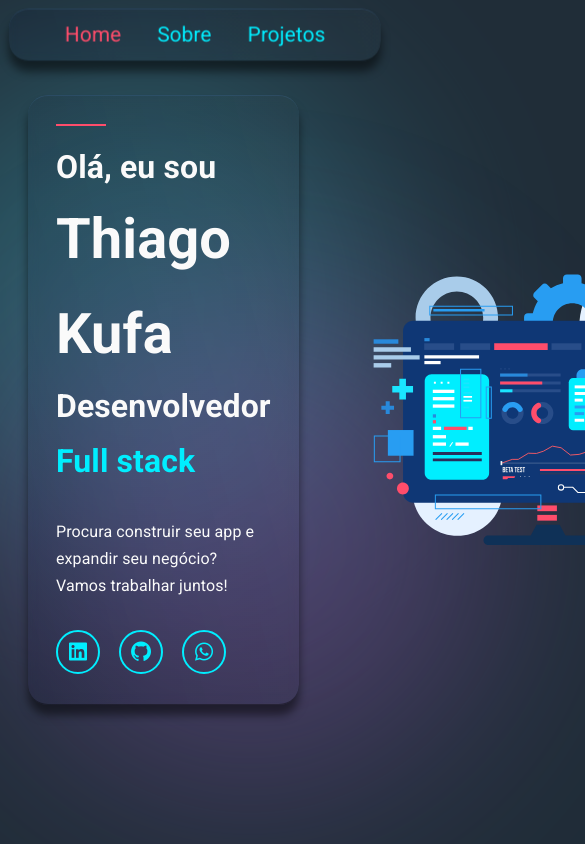
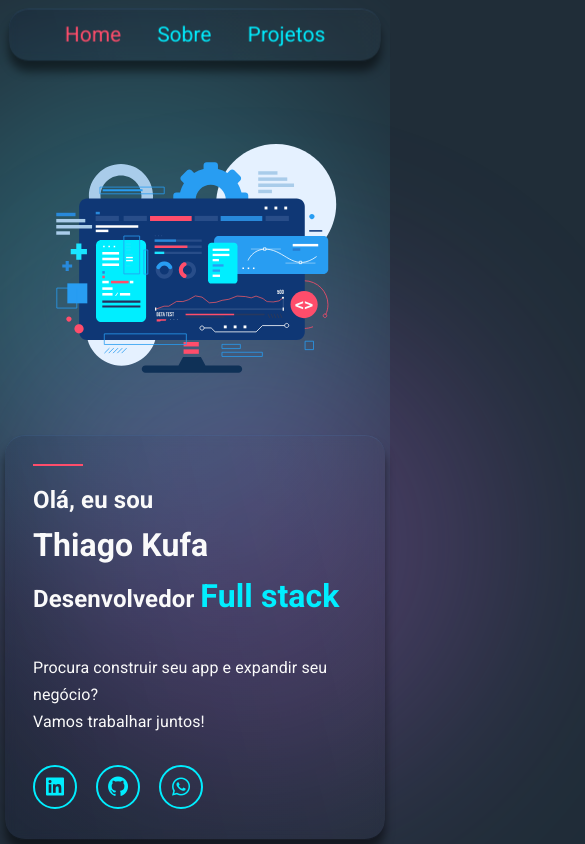
Before and after one commit to ThiagoKufa/thiago-kufa, a SvelteKit app: page / in a window 390 px wide. Shown: the top 844 px of the page, 585 px wide, since content can reach past the window. Built offline with nearby package versions, Linux system fonts and the light colour scheme.

Commit message:
style: media-screen max-width: 956px

```diff
--- a/src/components/icons/HeroImage.svelte
+++ b/src/components/icons/HeroImage.svelte
@@ -405,4 +405,9 @@
 	svg {
 		height: 450px;
 	}
+	@media only screen and (max-width: 956px) {
+		svg {
+			height: 350px;
+		}
+	}
 </style>
--- a/src/routes/+page.svelte
+++ b/src/routes/+page.svelte
@@ -31,7 +31,7 @@
 			</div>
 		</div>
 	</div>
-	<div class="hero__content">
+	<div class="hero__content svg-img">
 		<HeroImage />
 	</div>
 </header>
@@ -41,7 +41,6 @@
 		display: flex;
 		padding: 0 var(--spacing-10);
 		gap: var(--spacing-10);
-		height: var(--screens-sm);
 	}
 	.hero__content {
 		display: flex;
@@ -49,7 +48,6 @@
 		flex: 1;
 		justify-content: center;
 		align-items: center;
-		/* border: 1px solid var(--color-primary); */
 	}
 	.description-wrap {
 		display: flex;
@@ -100,4 +98,29 @@
 		color: #38556d;
 		box-shadow: 0 0 20px #0ef;
 	}
+
+	@media only screen and (max-width: 956px) {
+		.hero {
+			flex-direction: column-reverse;
+			justify-content: flex-end;
+
+			gap: 0;
+			padding: 5px;
+			min-height: 100vh;
+			min-height: 100dvh;
+		}
+		.hero__content {
+			flex: none;
+		}
+		.hero__content h1 {
+			font-size: 2rem;
+		}
+		.hero__content h3 {
+			font-size: 1.5rem;
+		}
+		.svg-img {
+			padding: 0;
+			display: 0;
+		}
+	}
 </style>
--- a/src/routes/about/+page.svelte
+++ b/src/routes/about/+page.svelte
@@ -10,9 +10,9 @@
 	<div class="desciption-wrap glass-container">
 		<h1>Eu sou Thiago de Paula Kufa,</h1>
 		<p>
-			um desenvolvedor front-end pleno com mais de 5 anos de experiência em projetos de grande
-			porte. Possuo habilidades em liderança de equipe, desenvolvimento de aplicações web
-			responsivas e otimização de performance.
+			um desenvolvedor front-end pleno com mais de 5 anos de experiência em projetos. Possuo
+			habilidades em liderança de equipe, desenvolvimento de aplicações web responsivas e otimização
+			de performance.
 		</p>
 		<p>
 			Minha experiência inclui liderança técnica de equipe de 5 desenvolvedores front-end,
@@ -41,9 +41,11 @@
 		display: flex;
 		flex-direction: column;
 		justify-content: center;
+		align-items: center;
 		margin: 20px;
 	}
 	.desciption-wrap {
+		max-width: var(--screens-sm);
 		padding: var(--spacing-20) var(--spacing-10);
 		padding-top: var(--spacing-10);
 	}
```
